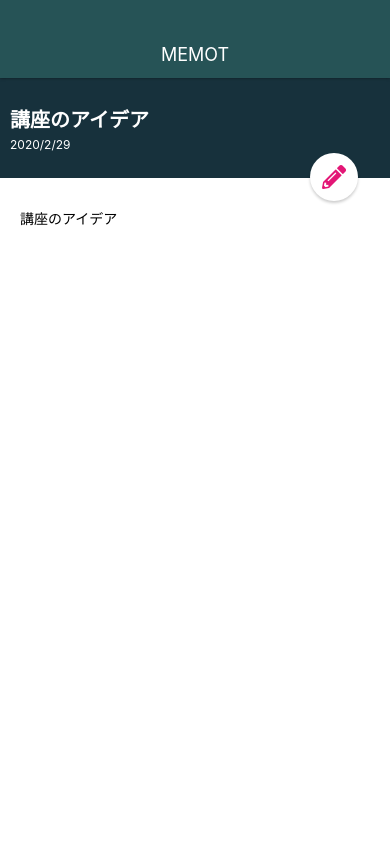
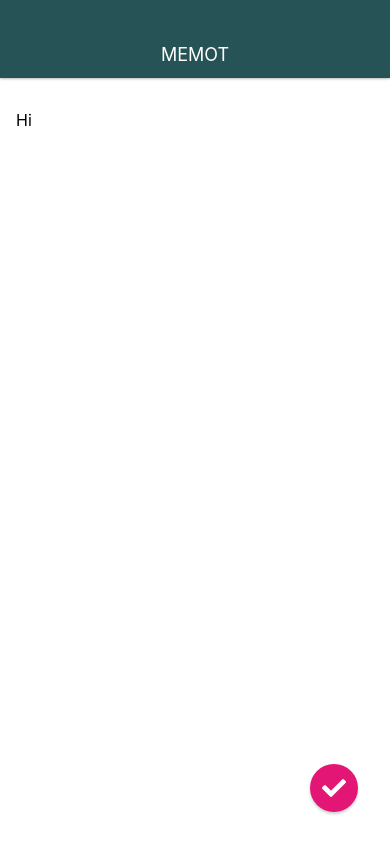
Before and after one commit to nplk/memo-app, a React Native app: screen / in a window 390 px wide. Built offline with nearby package versions, Linux system fonts and the light colour scheme.

Commit message:
Create MemoEditScreen.

```diff
--- a/App.js
+++ b/App.js
@@ -4,6 +4,7 @@
 import Appbar from './src/components/Appbar';
 import MemoDetailScreen from './src/screens/MemoDetailScreen';
 import MemoListScreen from './src/screens/MemoListScreen';
+import MemoEditScreen from './src/screens/MemoEditScreen';
 
 const styles = StyleSheet.create({
   container: {
@@ -18,7 +19,7 @@
 const App = () => (
   <View style={styles.container}>
     <Appbar />
-    <MemoDetailScreen />
+    <MemoEditScreen />
   </View>
 );
 
--- a/src/elements/CircleButton.js
+++ b/src/elements/CircleButton.js
@@ -8,6 +8,7 @@
   {
     pencil: '\uf303',
     plus: '\uf067',
+    check: '\uf00c',
   },
   'fontAwesome'
 );
--- /dev/null
+++ b/src/screens/MemoEditScreen.js
@@ -0,0 +1,36 @@
+import React from 'react';
+import {
+  StyleSheet, View, TextInput,
+} from 'react-native';
+
+import CircleButton from '../elements/CircleButton';
+
+const styles = StyleSheet.create({
+  container: {
+    flex: 1,
+    width: '100%',
+  },
+  memoEditInput: {
+    backgroundColor: '#fff',
+    flex: 1,
+    paddingTop: 32,
+    paddingLeft: 16,
+    paddingRight: 16,
+    paddingBottom: 16,
+    fontSize: 16,
+  },
+});
+
+class MemoEditScreen extends React.Component {
+  render() {
+    return (
+      <View style={styles.container}>
+        <TextInput style={styles.memoEditInput} multiline value="Hi" />
+
+        <CircleButton name="check" />
+      </View>
+    );
+  }
+}
+
+export default MemoEditScreen;
```
